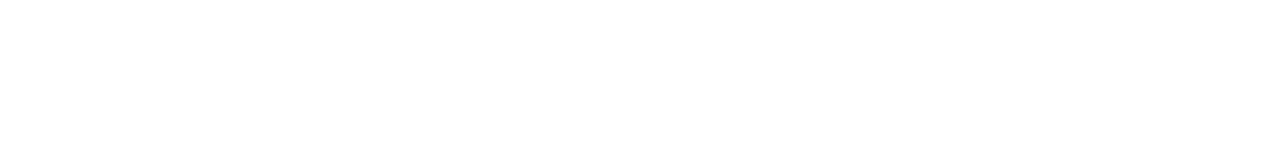
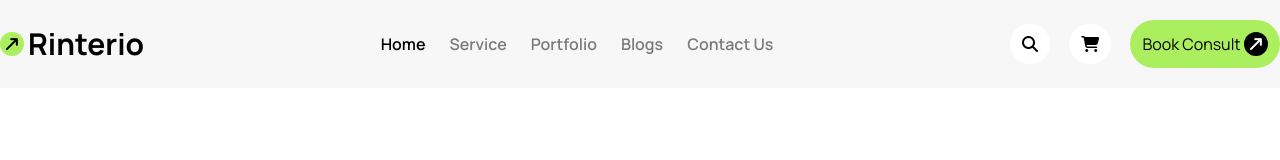
Before and after one commit to Rocky3698/Frontend_Assignment_3, a plain HTML site: page index.html in a window 1280 px wide. Drawn offline with nearby package versions, Linux system fonts and the light colour scheme.

Commit message:
nav section completed

```diff
--- a/index.html
+++ b/index.html
@@ -4,7 +4,7 @@
 <head>
     <meta charset="UTF-8">
     <meta name="viewport" content="width=device-width, initial-scale=1.0">
-    <title>Document</title>
+    <title>Renterio</title>
 
     <!-- Google Font CDN -->
     <link rel="preconnect" href="https://fonts.googleapis.com">
@@ -20,10 +20,11 @@
                 extend: {
                     colors: {
                         clifford: '#da373d',
+                        action: 'rgb(171, 239, 95)',
                     },
                     fontFamily: {
                         manrope: ['Manrope', 'sans-serif']
-                    }
+                    },
                 }
             }
         }
@@ -31,8 +32,34 @@
 </head>
 
 <body class="font-manrope">
-    <header></header>
-    <main></main>
+    <header class="bg-[#f7f7f7]">
+        <nav class="flex items-center justify-between px-2 md:px-0 md:container mx-auto py-5">
+            <div class="flex items-center gap-1">
+                <i class="fa-solid fa-arrow-right-long -rotate-45 p-1 bg-action rounded-full"></i>
+                <h3 class="font-bold text-3xl">Rinterio</h3>
+            </div>
+            <ul class="md:flex gap-6 font-semibold hidden">
+                <li>Home</li>
+                <li class="opacity-50">Service</li>
+                <li class="opacity-50">Portfolio</li>
+                <li class="opacity-50">Blogs</li>
+                <li class="opacity-50">Contact Us</li>
+            </ul>
+            <div class="space-x-4 hidden lg:block">
+                <i class="fa-solid fa-magnifying-glass bg-white p-3 rounded-full"></i>
+                <i class="fa-solid fa-cart-shopping bg-white p-3 rounded-full"></i>
+                <button class="bg-action p-3 rounded-3xl ">
+                    Book Consult
+                    <i class="fa-solid fa-arrow-right-long -rotate-45 text-white bg-black p-1 rounded-full"></i>
+                </button>
+            </div>
+            <div class="md:hidden">
+                <i class="fa-solid fa-bars bg-white p-3 rounded-full"></i>
+            </div>
+        </nav>
+    </header>
+    <main>
+    </main>
     <footer></footer>
 </body>
 
```
